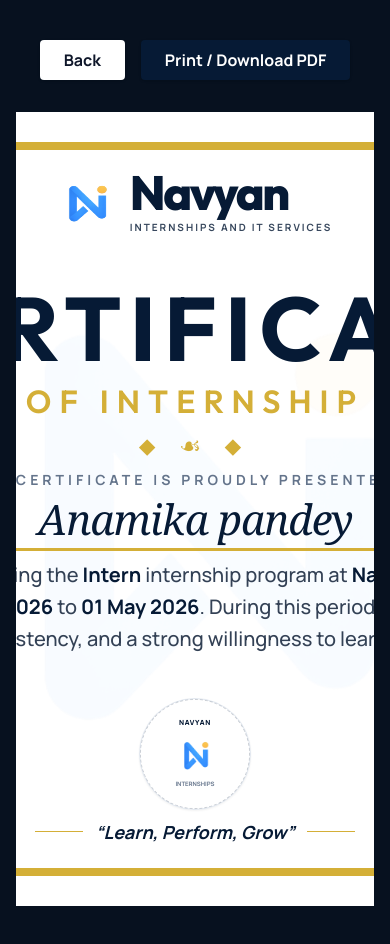
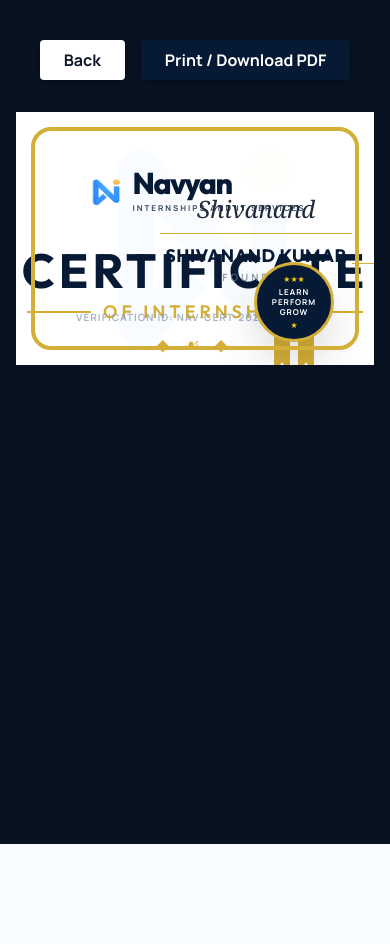
Before and after one commit to shivanand91/navyan, a React (Vite) app in the folder client/: page /documents/certificate/1 in a window 390 px wide. After the commit the page ends 844 px from the top, so only its background shows below. Built offline with nearby package versions, Linux system fonts and the light colour scheme; no server answers.

Commit message:
changes in certificates

```diff
--- a/client/src/pages/documents/CertificatePreview.jsx
+++ b/client/src/pages/documents/CertificatePreview.jsx
@@ -36,58 +36,59 @@ export default function CertificatePreview() {
       </div>
 
       {/* CERTIFICATE CONTAINER */}
-      <div className="overflow-auto w-full flex justify-center print:block">
+      <div className="w-full flex justify-center print:block overflow-x-auto">
         <div
           id="certificate-content"
-          className="relative bg-white shadow-2xl overflow-hidden print:shadow-none"
+          className="relative bg-white shadow-2xl overflow-visible print:overflow-hidden print:shadow-none"
           style={{
-            width: "297mm",
-            height: "210mm",
-            minWidth: "297mm",
+            width: "min(100vw - 2rem, 297mm)",
+            height: "auto",
+            aspectRatio: "297 / 210",
+            minWidth: "320px",
             position: "relative",
             backgroundColor: "white"
           }}
         >
           {/* --- BORDER DESIGN --- */}
-          <div className="absolute inset-[30px] border-[8px] border-[#d4af37] rounded-[40px] z-20 pointer-events-none" />
+          <div className="absolute inset-[15px] sm:inset-[20px] md:inset-[30px] border-[4px] sm:border-[6px] md:border-[8px] border-[#d4af37] rounded-[20px] sm:rounded-[30px] md:rounded-[40px] z-20 pointer-events-none" />
 
           {/* --- WATERMARK --- */}
-          <img src={halfLogo} alt="" className="absolute top-1/2 left-1/2 -translate-x-1/2 -translate-y-1/2 w-[500px] opacity-[0.03] pointer-events-none z-0" />
+          <img src={halfLogo} alt="" className="absolute top-1/2 left-1/2 -translate-x-1/2 -translate-y-1/2 w-64 sm:w-96 md:w-[500px] opacity-[0.03] pointer-events-none z-0" />
 
           {/* --- MAIN CONTENT --- */}
-          <div className="relative z-10 h-full w-full flex flex-col items-center pt-14 px-24">
+          <div className="relative z-10 h-full w-full flex flex-col items-center pt-14 px-6 sm:px-12 md:px-24 overflow-hidden">
 
             {/* Header Branding */}
-            <div className="flex items-center gap-4">
-              <img src={halfLogo} alt="Logo" className="w-14 h-14" />
+            <div className="flex items-center gap-2 sm:gap-4 flex-shrink-0">
+              <img src={halfLogo} alt="Logo" className="w-10 h-10 sm:w-14 sm:h-14" />
               <div className="flex flex-col">
-                <h1 className="text-5xl font-black text-[#061a35] tracking-tighter leading-none">Navyan</h1>
-                <p className="text-[10px] font-bold text-[#061a35] tracking-[2px] uppercase opacity-80 mt-1">Internships and IT Services</p>
+                <h1 className="text-3xl sm:text-4xl md:text-5xl font-black text-[#061a35] tracking-tighter leading-none">Navyan</h1>
+                <p className="text-[8px] sm:text-[10px] font-bold text-[#061a35] tracking-[2px] uppercase opacity-80 mt-1">Internships and IT Services</p>
               </div>
             </div>
 
             {/* Certificate Title */}
-            <div className="text-center mt-12">
-              <h1 className="text-[90px] font-bold tracking-[8px] text-[#061a35] leading-none">CERTIFICATE</h1>
-              <div className="flex items-center justify-center gap-6 mt-1">
-                <div className="h-[2px] w-32 bg-[#d4af37]" />
-                <h2 className="text-[32px] font-semibold tracking-[8px] text-[#d4af37] uppercase">Of Internship</h2>
-                <div className="h-[2px] w-32 bg-[#d4af37]" />
+            <div className="text-center mt-8 sm:mt-10 md:mt-12 flex-shrink-0">
+              <h1 className="text-5xl sm:text-6xl md:text-[90px] font-bold tracking-[4px] sm:tracking-[6px] md:tracking-[8px] text-[#061a35] leading-none">CERTIFICATE</h1>
+              <div className="flex items-center justify-center gap-3 sm:gap-4 md:gap-6 mt-1">
+                <div className="h-[2px] w-16 sm:w-24 md:w-32 bg-[#d4af37]" />
+                <h2 className="text-lg sm:text-2xl md:text-[32px] font-semibold tracking-[4px] sm:tracking-[6px] md:tracking-[8px] text-[#d4af37] uppercase">Of Internship</h2>
+                <div className="h-[2px] w-16 sm:w-24 md:w-32 bg-[#d4af37]" />
               </div>
               {/* Decorative Diamonds */}
-              <div className="text-[#d4af37] text-2xl mt-1 tracking-[10px]">⬥ ☙ ⬥</div>
+              <div className="text-[#d4af37] text-lg sm:text-xl md:text-2xl mt-1 tracking-[6px] sm:tracking-[8px] md:tracking-[10px]">⬥ ☙ ⬥</div>
             </div>
 
             {/* Recipient Name */}
-            <div className="text-center mt-2 w-full">
-              <p className="text-[14px] tracking-[4px] text-slate-500 font-bold uppercase mb-2">This Certificate is Proudly Presented To</p>
-              <h3 className="text-[42px] font-serif text-[#061a35] italic leading-none">{certificate.studentName}</h3>
-              <div className="h-[2.5px] w-[700px] bg-[#d4af37] mx-auto mt-2" />
+            <div className="text-center mt-2 w-full flex-shrink-0">
+              <p className="text-[10px] sm:text-[12px] md:text-[14px] tracking-[2px] sm:tracking-[3px] md:tracking-[4px] text-slate-500 font-bold uppercase mb-1 sm:mb-2">This Certificate is Proudly Presented To</p>
+              <h3 className="text-2xl sm:text-3xl md:text-[42px] font-serif text-[#061a35] italic leading-none break-words px-2">{certificate.studentName}</h3>
+              <div className="h-[2px] w-40 sm:w-60 md:w-[700px] bg-[#d4af37] mx-auto mt-1 sm:mt-2" />
             </div>
 
             {/* Description */}
-            <div className="max-w-[900px] mx-auto mt-2 text-center">
-              <p className="text-[20px] leading-[1.6] text-slate-700 font-medium px-4">
+            <div className="max-w-[900px] mx-auto mt-2 text-center flex-shrink-0">
+              <p className="text-xs sm:text-sm md:text-[20px] leading-[1.4] sm:leading-[1.5] md:leading-[1.6] text-slate-700 font-medium px-2 sm:px-4">
                 For successfully completing the <span className="font-bold text-[#061a35]">{certificate.role}</span> internship program at <span className="font-bold text-[#061a35]">Navyan</span>.
                 The internship was conducted from <span className="font-bold text-[#061a35]">{certificate.startDate}</span> to <span className="font-bold text-[#061a35]">{certificate.endDate}</span>.
                 During this period, the individual has shown dedication, consistency, and a strong willingness to learn and contribute.
@@ -95,18 +96,18 @@ export default function CertificatePreview() {
             </div>
 
             {/* Badge (Floating Right) */}
-            <div className="absolute top-[220px] right-[100px] z-30">
+            <div className="absolute top-[150px] sm:top-[180px] md:top-[220px] right-[40px] sm:right-[60px] md:right-[100px] z-30">
                <div className="relative flex flex-col items-center">
                   {/* Ribbons */}
-                  <div className="absolute top-14 w-20 h-32 flex justify-between px-2">
-                    <div className="w-8 h-full bg-[#d4af37]" style={{clipPath: 'polygon(0% 0%, 100% 0%, 100% 100%, 50% 85%, 0% 100%)'}}></div>
-                    <div className="w-8 h-full bg-[#d4af37]" style={{clipPath: 'polygon(0% 0%, 100% 0%, 100% 100%, 50% 85%, 0% 100%)'}}></div>
+                  <div className="absolute top-8 sm:top-10 md:top-14 w-12 sm:w-16 md:w-20 h-20 sm:h-24 md:h-32 flex justify-between px-1 sm:px-2">
+                    <div className="w-4 sm:w-6 md:w-8 h-full bg-[#d4af37]" style={{clipPath: 'polygon(0% 0%, 100% 0%, 100% 100%, 50% 85%, 0% 100%)'}}></div>
+                    <div className="w-4 sm:w-6 md:w-8 h-full bg-[#d4af37]" style={{clipPath: 'polygon(0% 0%, 100% 0%, 100% 100%, 50% 85%, 0% 100%)'}}></div>
                   </div>
                   {/* Circle Badge */}
-                  <div className="w-32 h-32 rounded-full bg-[#061a35] border-[5px] border-[#d4af37] flex flex-col items-center justify-center shadow-2xl z-20">
-                    <div className="text-yellow-400 text-[10px] mb-1">★★★</div>
-                    <p className="text-white text-[11px] font-bold leading-tight text-center tracking-[2px]">LEARN<br/>PERFORM<br/>GROW</p>
-                    <div className="text-yellow-400 text-[10px] mt-1">★</div>
+                  <div className="w-20 sm:w-24 md:w-32 h-20 sm:h-24 md:h-32 rounded-full bg-[#061a35] border-[3px] sm:border-[4px] md:border-[5px] border-[#d4af37] flex flex-col items-center justify-center shadow-2xl z-20">
+                    <div className="text-yellow-400 text-[8px] sm:text-[9px] md:text-[10px] mb-0.5 sm:mb-1">★★★</div>
+                    <p className="text-white text-[8px] sm:text-[9px] md:text-[11px] font-bold leading-tight text-center tracking-[1px] sm:tracking-[1.5px]">LEARN<br/>PERFORM<br/>GROW</p>
+                    <div className="text-yellow-400 text-[8px] sm:text-[9px] md:text-[10px] mt-0.5 sm:mt-1">★</div>
                   </div>
                </div>
             </div>
```
